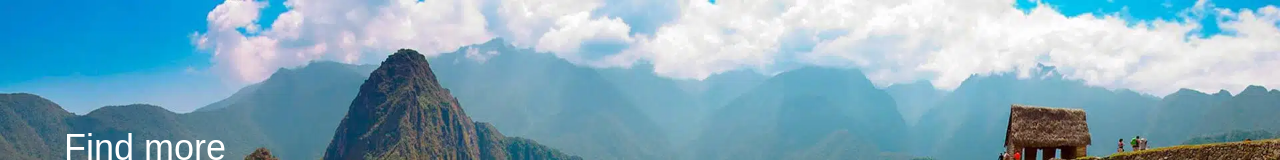
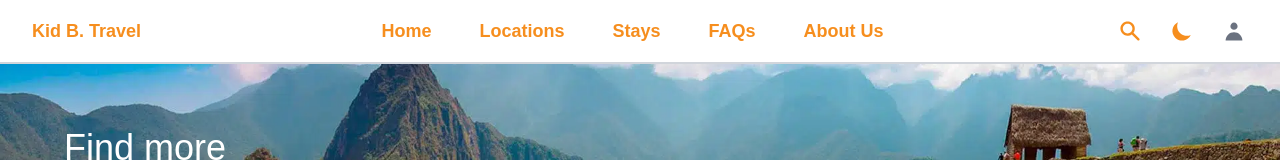
Before and after one commit to gatodemontecristo/travel-project, a React (Vite) app: page / in a window 1280 px wide. Shown: the top 160 px of the page. Built offline with nearby package versions, Linux system fonts and the light colour scheme.

Commit message:
Header por defecto

```diff
--- a/index.html
+++ b/index.html
@@ -2,7 +2,7 @@
 <html lang="en">
   <head>
     <meta charset="UTF-8" />
-    <link rel="icon" type="image/svg+xml" href="/vite.svg" />
+    <link rel="icon"  href="/assets/marca_peru.jpg" />
     <meta name="viewport" content="width=device-width, initial-scale=1.0" />
     <title>Perú Travel</title>
     <link rel="preconnect" href="https://fonts.googleapis.com">
--- a/src/pages/App.tsx
+++ b/src/pages/App.tsx
@@ -13,6 +13,43 @@ import { v4 as uuidv4 } from "uuid";
 function App() {
   return (
     <>
+    <header>
+      <nav className="hidden fixed z-10 md:flex flex-row justify-between items-center w-full h-16 pl-2 lg:pl-4 pr-4 lg:pr-6 border-solid border-b-2 border-gray-300 dark:border-gray-600 text-primary dark:text-white bg-white dark:bg-gray-900 transition-all duration-300">
+        <a href="https://github.com/KidBourbon/travel-website" target="_blank" rel="noopener noreferrer">
+          <h1 className="text-base lg:text-lg font-bold px-4 py-2 lg:rounded-full lg:transition-all lg:duration-300 lg:ease-in-out lg:hover:bg-primary dark:lg:hover:bg-white lg:hover:text-white dark:lg:hover:text-black lg:transform lg:hover:scale-105">
+            Kid B. Travel
+          </h1>
+        </a>
+
+        <div className="flex flex-row justify-center items-center lg:gap-4 text-base lg:text-lg font-bold">
+          <a className="md:p-3 lg:p-0 lg:px-4 lg:py-2 lg:rounded-full lg:transition-all lg:duration-300 lg:ease-in-out lg:hover:bg-primary dark:lg:hover:bg-white lg:hover:text-white dark:lg:hover:text-black lg:transform lg:hover:scale-105" href="#">Home</a>
+          <a className="md:p-3 lg:p-0 lg:px-4 lg:py-2 lg:rounded-full lg:transition-all lg:duration-300 lg:ease-in-out lg:hover:bg-primary dark:lg:hover:bg-white lg:hover:text-white dark:lg:hover:text-black lg:transform lg:hover:scale-105" href="#recommendations">Locations</a>
+          <a className="md:p-3 lg:p-0 lg:px-4 lg:py-2 lg:rounded-full lg:transition-all lg:duration-300 lg:ease-in-out lg:hover:bg-primary dark:lg:hover:bg-white lg:hover:text-white dark:lg:hover:text-black lg:transform lg:hover:scale-105" href="#trendings">Stays</a>
+          <a className="md:p-3 lg:p-0 lg:px-4 lg:py-2 lg:rounded-full lg:transition-all lg:duration-300 lg:ease-in-out lg:hover:bg-primary dark:lg:hover:bg-white lg:hover:text-white dark:lg:hover:text-black lg:transform lg:hover:scale-105" href="#faqs">FAQs</a>
+          <a className="md:p-3 lg:p-0 lg:px-4 lg:py-2 lg:rounded-full lg:transition-all lg:duration-300 lg:ease-in-out lg:hover:bg-primary dark:lg:hover:bg-white lg:hover:text-white dark:lg:hover:text-black lg:transform lg:hover:scale-105" href="#footer">About Us</a>
+        </div>
+
+        <div className="flex flex-row justify-center items-center lg:gap-2">
+          <a id="search-desktop" className="p-2 rounded-full border-solid border-2 border-transparent transform transition-all duration-300 ease-in-out lg:hover:border-primary dark:lg:hover:border-white" href="#">
+            <svg width="24" height="24" viewBox="0 0 20 20" fill="none" xmlns="http://www.w3.org/2000/svg">
+              <path className="fill-current text-primary dark:text-white" fill-rule="evenodd" clip-rule="evenodd" d="M8 3.99997C6.93913 3.99997 5.92172 4.4214 5.17157 5.17155C4.42143 5.92169 4 6.93911 4 7.99997C4 9.06084 4.42143 10.0783 5.17157 10.8284C5.92172 11.5785 6.93913 12 8 12C9.06087 12 10.0783 11.5785 10.8284 10.8284C11.5786 10.0783 12 9.06084 12 7.99997C12 6.93911 11.5786 5.92169 10.8284 5.17155C10.0783 4.4214 9.06087 3.99997 8 3.99997ZM2 7.99997C1.99988 7.05568 2.22264 6.12468 2.65017 5.28271C3.0777 4.44074 3.69792 3.71157 4.4604 3.1545C5.22287 2.59743 6.10606 2.22819 7.03815 2.07681C7.97023 1.92543 8.92488 1.99618 9.82446 2.28332C10.724 2.57046 11.5432 3.06587 12.2152 3.72927C12.8872 4.39266 13.3931 5.20531 13.6919 6.10111C13.9906 6.9969 14.0737 7.95056 13.9343 8.88452C13.795 9.81848 13.4372 10.7064 12.89 11.476L17.707 16.293C17.8892 16.4816 17.99 16.7342 17.9877 16.9964C17.9854 17.2586 17.8802 17.5094 17.6948 17.6948C17.5094 17.8802 17.2586 17.9854 16.9964 17.9876C16.7342 17.9899 16.4816 17.8891 16.293 17.707L11.477 12.891C10.5794 13.5293 9.52335 13.9081 8.42468 13.9861C7.326 14.0641 6.22707 13.8381 5.2483 13.3329C4.26953 12.8278 3.44869 12.063 2.87572 11.1223C2.30276 10.1816 1.99979 9.10141 2 7.99997Z"></path>
+            </svg>
+          </a>
+
+          <button id="moon-btn-desktop" className="p-2 rounded-full border-solid border-2 border-transparent transform transition-all duration-300 ease-in-out lg:hover:border-primary dark:lg:hover:border-white" href="#">
+            <svg width="24" height="24" viewBox="0 0 29 29" fill="none" xmlns="http://www.w3.org/2000/svg">
+              <path className="fill-current text-primary dark:text-white" d="M25.0748 19.2748C22.9267 20.2465 20.5334 20.5405 18.214 20.1177C15.8945 19.6949 13.7589 18.5753 12.0918 16.9082C10.4246 15.241 9.30509 13.1055 8.88228 10.786C8.45946 8.46654 8.75347 6.0733 9.72512 3.92514C8.01494 4.69801 6.51777 5.87422 5.36208 7.35288C4.20638 8.83154 3.42666 10.5685 3.08979 12.4147C2.75293 14.261 2.86898 16.1614 3.428 17.9529C3.98702 19.7444 4.97232 21.3736 6.29935 22.7006C7.62639 24.0276 9.25556 25.0129 11.0471 25.572C12.8386 26.131 14.739 26.247 16.5852 25.9102C18.4315 25.5733 20.1684 24.7936 21.6471 23.6379C23.1257 22.4822 24.302 20.985 25.0748 19.2748V19.2748Z"></path>
+            </svg>
+          </button>
+
+          <a id="user-desktop" className="p-2 rounded-full border-solid border-2 border-transparent transform transition-all duration-300 ease-in-out lg:hover:border-primary dark:lg:hover:border-white" href="#">
+            <svg width="24" height="24" viewBox="0 0 20 20" fill="none" xmlns="http://www.w3.org/2000/svg">
+              <path className="fill-current text-gray-500 dark:text-white" fill-rule="evenodd" clip-rule="evenodd" d="M10 9C10.7956 9 11.5587 8.68393 12.1213 8.12132C12.6839 7.55871 13 6.79565 13 6C13 5.20435 12.6839 4.44129 12.1213 3.87868C11.5587 3.31607 10.7956 3 10 3C9.20435 3 8.44129 3.31607 7.87868 3.87868C7.31607 4.44129 7 5.20435 7 6C7 6.79565 7.31607 7.55871 7.87868 8.12132C8.44129 8.68393 9.20435 9 10 9ZM3 18C3 17.0807 3.18106 16.1705 3.53284 15.3212C3.88463 14.4719 4.40024 13.7003 5.05025 13.0503C5.70026 12.4002 6.47194 11.8846 7.32122 11.5328C8.1705 11.1811 9.08075 11 10 11C10.9193 11 11.8295 11.1811 12.6788 11.5328C13.5281 11.8846 14.2997 12.4002 14.9497 13.0503C15.5998 13.7003 16.1154 14.4719 16.4672 15.3212C16.8189 16.1705 17 17.0807 17 18H3Z"></path>
+            </svg>
+          </a>
+        </div>
+      </nav>
+    </header>
       <Banner
         buttonText="Explore More"
         titleText="Find more locations like this"
```
Also changed, not shown: public/assets/marca_peru.jpg (added).
